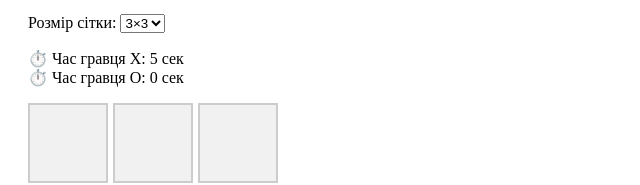
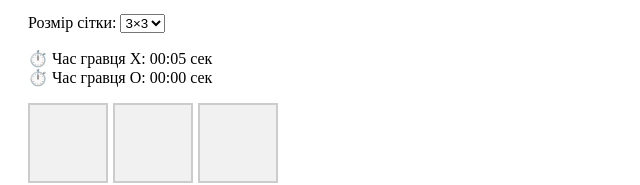
Before and after one commit to AndriiShopiak/tic-tac-toe, a React (Vite) app: page / in a window 1280 px wide. Shown: the part 159-344 px from the top of the page, without its empty margins (0-640 px from the left). Built offline with nearby package versions, Linux system fonts and the light colour scheme.

Commit message:
feat: improve timers format

```diff
--- a/src/App.tsx
+++ b/src/App.tsx
@@ -3,6 +3,7 @@ import TurnIndicator from "./components/TurnIndicator";
 import GameBoard from "./components/GameBoard";
 import { checkWinner } from './utils/checkWinner';
 import ResultModal from './components/ResultModal';
+import { formatTime } from './utils/formatTime'
 
 export type Player = 'X' | 'O';
 
@@ -106,8 +107,8 @@ const handleNewGame = () => {
         </select>
       </div>
       <div style={{ marginBottom: 16 }}>
-        <div>⏱️ Час гравця X: {timers.X} сек</div>
-        <div>⏱️ Час гравця O: {timers.O} сек</div>
+        <div>⏱️ Час гравця X: {formatTime(timers.X)} сек</div>
+        <div>⏱️ Час гравця O: {formatTime(timers.O)} сек</div>
       </div>
       <GameBoard board={board} onCellClick={handleCellClick} />
       {showModal && winner && (
--- a/src/components/ResultModal.tsx
+++ b/src/components/ResultModal.tsx
@@ -1,3 +1,4 @@
+import { formatTime } from "../utils/formatTime";
 
 
 type Props = {
@@ -31,8 +32,8 @@ export default function ResultModal({ winner, onClose, timers }: Props) {
       >
         <h2>
           {winner === 'draw'
-            ? `Нічия! Загальний час гри: ${timers.X + timers.O} сек`
-            : `Гравець ${winner} переміг. Вітаємо! Час: ${timers[winner as 'X' | 'O']} сек`}
+            ? `Нічия! Загальний час гри: ${formatTime(timers.X + timers.O)} сек`
+            : `Гравець ${winner} переміг. Вітаємо! Час: ${formatTime(timers[winner as 'X' | 'O'])} сек`}
         </h2>
 
         <button style={{ marginTop: 16 }} onClick={onClose}>
--- /dev/null
+++ b/src/utils/formatTime.ts
@@ -0,0 +1,5 @@
+export function formatTime(seconds: number): string {
+  const mins = Math.floor(seconds / 60)
+  const secs = seconds % 60
+  return `${mins.toString().padStart(2, '0')}:${secs.toString().padStart(2, '0')}`
+}
```
